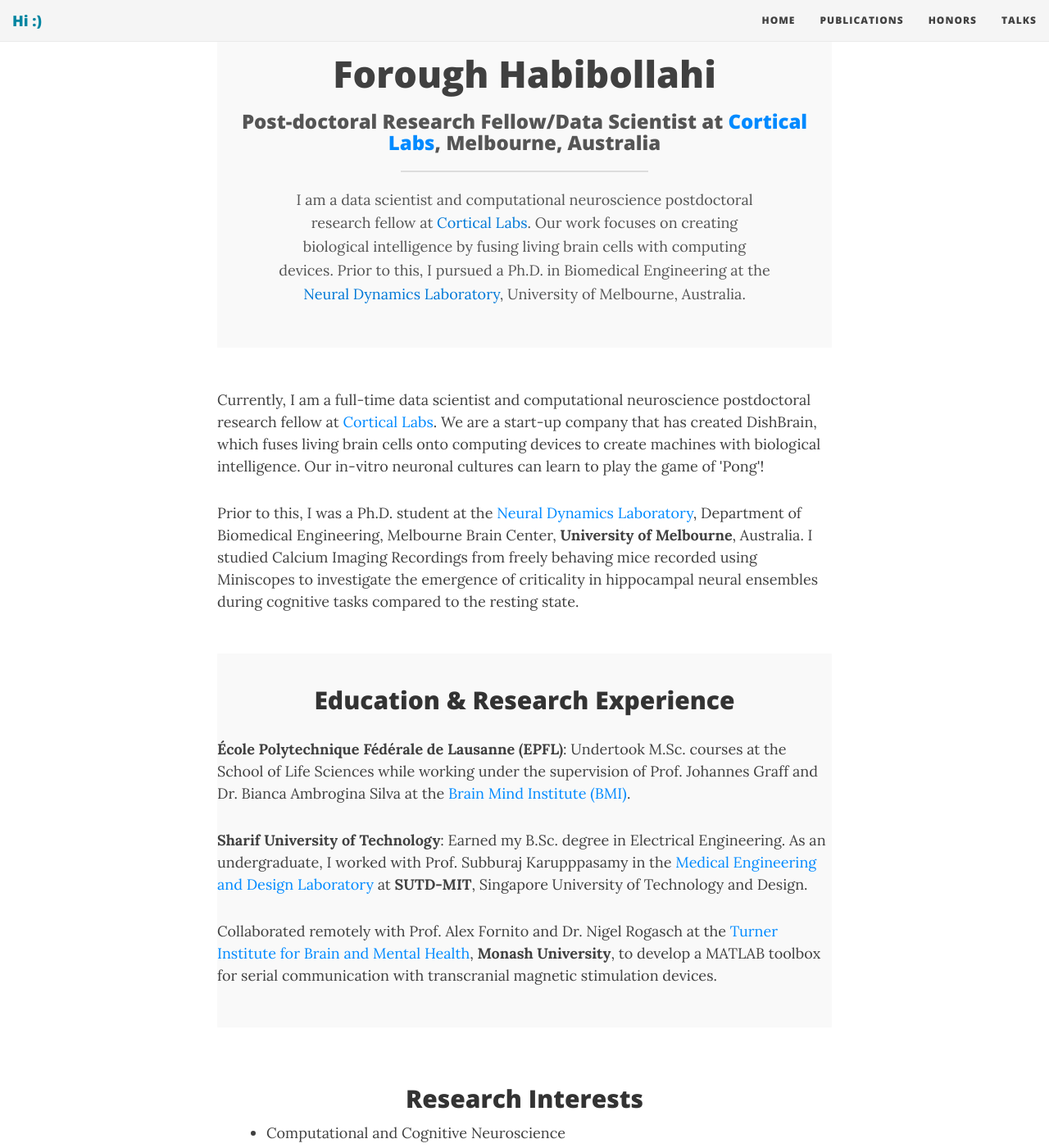
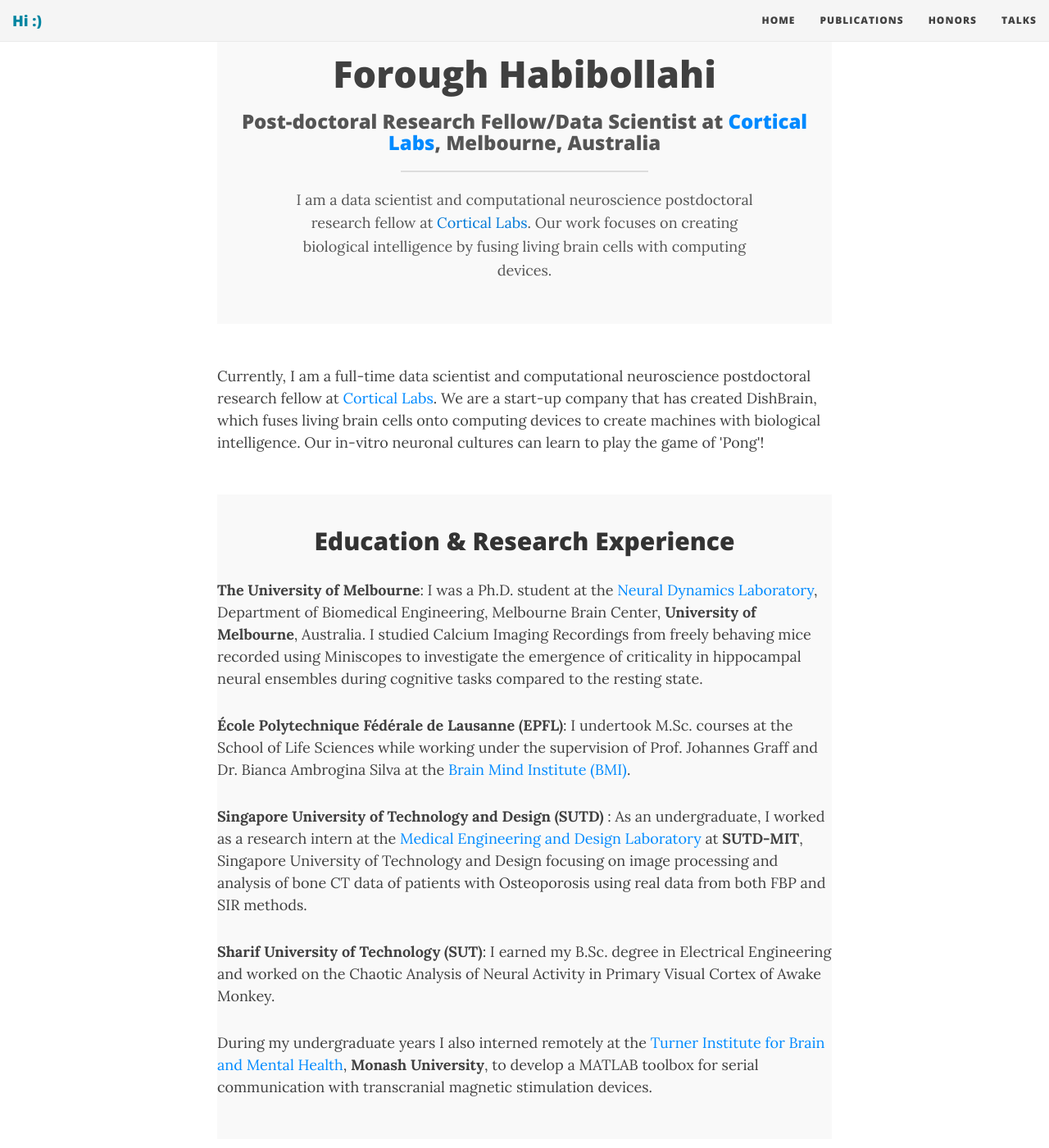
Before and after one commit to ForoughHa/ForoughHa.github.io, a Jekyll site: the page built from index.html, in a window 1280 px wide and 1400 px high, scrolled down 442 px. Shown: the whole window at 82% size. Built offline with Jekyll 4.4.1, drawn with Linux system fonts in a browser that asks for light colours; nearby versions of some CDN libraries; the list of posts is cut into pages by our own code.

Commit message:
Update index.html

```diff
--- a/index.html
+++ b/index.html
@@ -22,9 +22,7 @@
   <p style="max-width: 600px; margin: 0 auto; line-height: 1.6; color: #555;">
     I am a data scientist and computational neuroscience postdoctoral research fellow at
     <a href="https://corticallabs.com/" style="color: #0078D7;">Cortical Labs</a>. Our work focuses on creating biological intelligence
-    by fusing living brain cells with computing devices. Prior to this, I pursued a Ph.D. in Biomedical Engineering at the
-    <a href="https://ndl-lab.org/" style="color: #0078D7;">Neural Dynamics Laboratory</a>, University of Melbourne, Australia.
-  </p>
+    by fusing living brain cells with computing devices.
 </div>
 
 <!-- Introduction Section -->
@@ -35,13 +33,7 @@
     which fuses living brain cells onto computing devices to create machines with biological intelligence. Our in-vitro
     neuronal cultures can learn to play the game of 'Pong'!
   </p>
-  <p>
-    Prior to this, I was a Ph.D. student at the
-    <a href="https://ndl-lab.org/">Neural Dynamics Laboratory</a>, Department of Biomedical Engineering, Melbourne Brain
-    Center, <b>University of Melbourne</b>, Australia. I studied Calcium Imaging Recordings from freely behaving mice
-    recorded using Miniscopes to investigate the emergence of criticality in hippocampal neural ensembles during cognitive
-    tasks compared to the resting state.
-  </p>
+
 </section>
 
 <!-- Education Section -->
@@ -50,23 +42,40 @@
     <h2 style="text-align: center; color: #333;">Education & Research Experience</h2>
     <ul style="list-style: none; padding: 0;">
       <li>
+          <p>
+            <strong>The University of Melbourne</strong>: I was a Ph.D. student at the
+            <a href="https://ndl-lab.org/">Neural Dynamics Laboratory</a>, Department of Biomedical Engineering, Melbourne Brain
+            Center, <b>University of Melbourne</b>, Australia. I studied Calcium Imaging Recordings from freely behaving mice
+            recorded using Miniscopes to investigate the emergence of criticality in hippocampal neural ensembles during cognitive
+            tasks compared to the resting state.
+          </p>
+        </li>
+      <li>
         <p>
-          <strong>École Polytechnique Fédérale de Lausanne (EPFL)</strong>: Undertook M.Sc. courses at the School of Life Sciences
+          <strong>École Polytechnique Fédérale de Lausanne (EPFL)</strong>: I undertook M.Sc. courses at the School of Life Sciences
           while working under the supervision of Prof. Johannes Graff and Dr. Bianca Ambrogina Silva at the
           <a href="https://www.epfl.ch/schools/sv/bmi/">Brain Mind Institute (BMI)</a>.
         </p>
       </li>
       <li>
         <p>
-          <strong>Sharif University of Technology</strong>: Earned my B.Sc. degree in Electrical Engineering. As an undergraduate,
-          I worked with Prof. Subburaj Karupppasamy in the
-          <a href="https://med.sutd.edu.sg/subburaj">Medical Engineering and Design Laboratory</a> at
-          <strong>SUTD-MIT</strong>, Singapore University of Technology and Design.
+          <strong>Singapore University of Technology and Design (SUTD) </strong>: As an undergraduate,
+          I worked as a research intern at the
+          <a href="https://med.sutd.edu.sg/subburaj">Medical Engineering and Design Laboratory</a> at <strong>SUTD-MIT</strong>, Singapore University of Technology and Design
+          focusing on image processing and analysis of bone CT data of patients with Osteoporosis using real data from both FBP and SIR methods.
         </p>
       </li>
+
       <li>
         <p>
-          Collaborated remotely with Prof. Alex Fornito and Dr. Nigel Rogasch at the
+          <strong>Sharif University of Technology (SUT)</strong>: I earned my B.Sc. degree in Electrical Engineering and worked on the
+          Chaotic Analysis of Neural Activity in Primary Visual Cortex of Awake Monkey.
+        </p>
+      </li>
+
+      <li>
+        <p>
+          During my undergraduate years I also interned remotely at the
           <a href="https://www.monash.edu/turner-institute">Turner Institute for Brain and Mental Health</a>,
           <b>Monash University</b>, to develop a MATLAB toolbox for serial communication with transcranial magnetic stimulation devices.
         </p>
```
